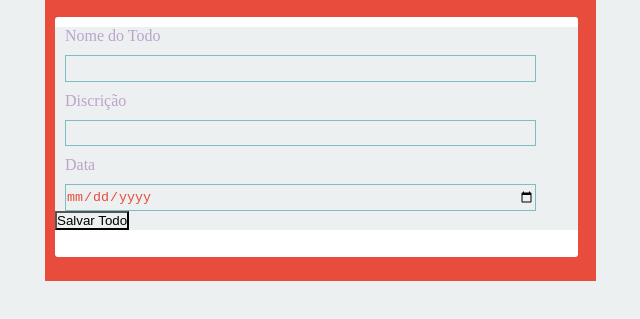
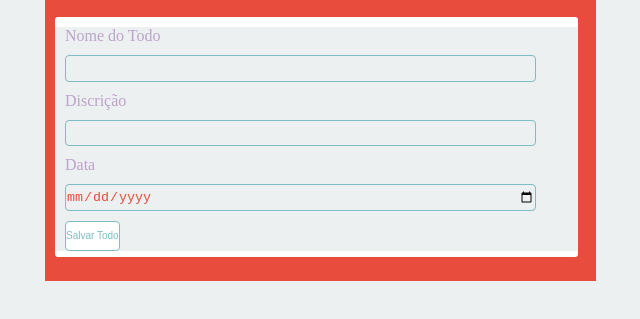
Before and after one commit to leonardoigor/Todo-app-, a plain HTML site: page index.html in a window 1280 px wide. Shown: the part 73-392 px from the top of the page, without its empty margins (219-859 px from the left). Drawn offline with Linux system fonts and the light colour scheme.

Commit message:
decorarions

```diff
--- a/main.css
+++ b/main.css
@@ -58,6 +58,7 @@ p
    height: 11%;
    border: 1px solid #7EBDC3;
     color: #E74C3C;
+    border-radius: 4px;
 }
 
 .input input[type=text]
@@ -66,4 +67,17 @@ p
    margin-left: 10px;
    height: 11%;
    border: 1px solid #7EBDC3;
+   border-radius: 4px;
 }
+
+.input input[type=submit]
+{
+    background: white;
+    border:1.5px solid #7EBDC3;
+    color: #7EBDC3;
+    margin-left: 10px;
+    margin-top: 10px;
+    height: 30px;
+    font-size: 10px;
+    border-radius: 4px;
+}
```
